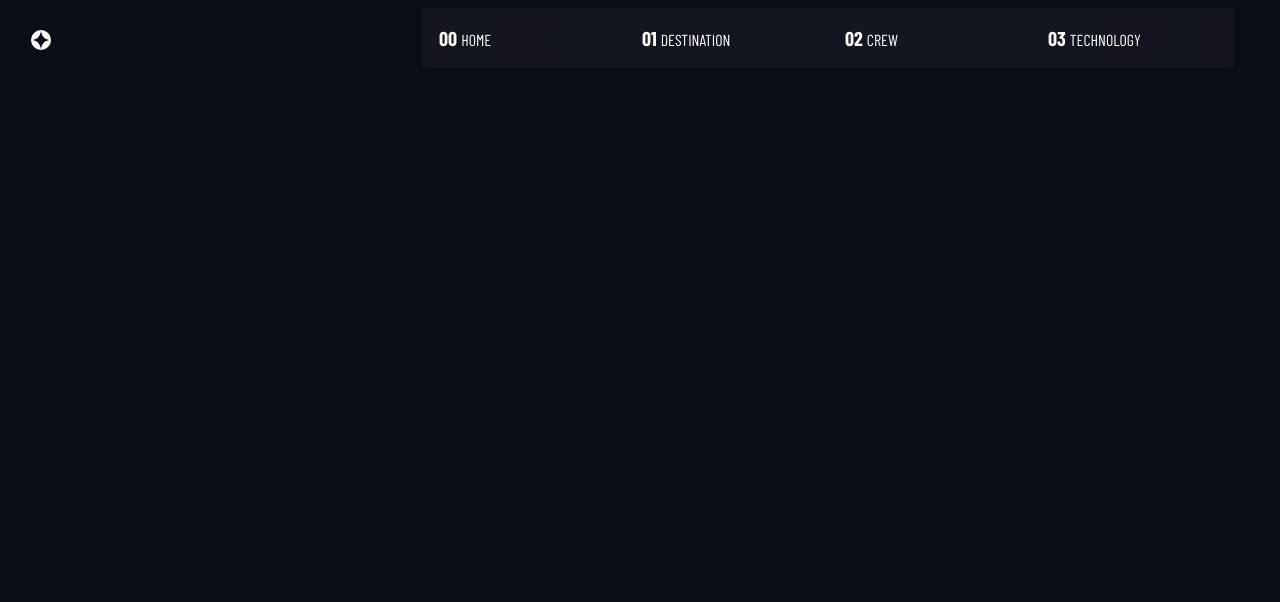
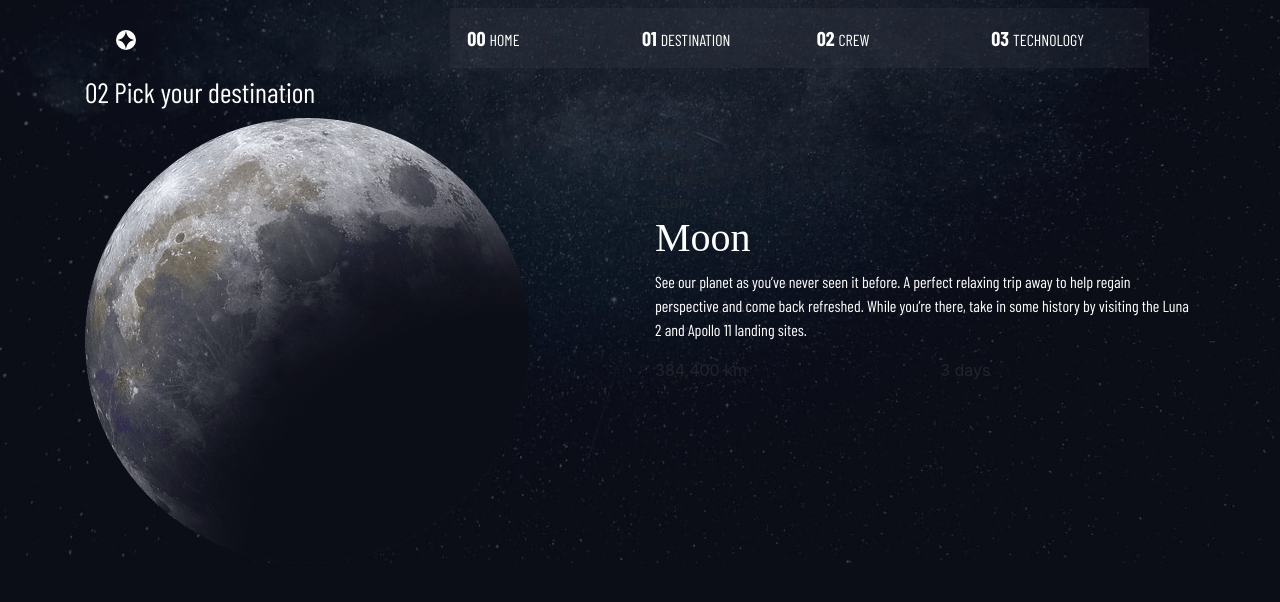
Before and after one commit to DanielOkyere/space-project, an Angular app: page /destination in a window 1280 px wide. Shown: the top 602 px of the page. Built offline with nearby package versions, Linux system fonts and the light colour scheme; a web font is replaced by a local one.

Commit message:
destination page up

```diff
--- a/src/app/app.module.ts
+++ b/src/app/app.module.ts
@@ -7,13 +7,17 @@ import { NgbModule } from '@ng-bootstrap/ng-bootstrap';
 import { NavigationbarComponent } from './components/navigationbar/navigationbar.component';
 import { HomeComponent } from './page/home/home.component';
 import { DestinationComponent } from './page/destination/destination.component';
+import { PageTemplateComponent } from './components/page-template/page-template.component';
+import { MiniNavigatorComponent } from './components/mini-navigator/mini-navigator.component';
 
 @NgModule({
   declarations: [
     AppComponent,
     NavigationbarComponent,
     HomeComponent,
-    DestinationComponent
+    DestinationComponent,
+    PageTemplateComponent,
+    MiniNavigatorComponent
   ],
   imports: [
     BrowserModule,
--- /dev/null
+++ b/src/app/components/mini-navigator/mini-navigator.component.html
@@ -0,0 +1 @@
+<p>mini-navigator works!</p>
--- /dev/null
+++ b/src/app/components/mini-navigator/mini-navigator.component.ts
@@ -0,0 +1,15 @@
+import { Component, OnInit } from '@angular/core';
+
+@Component({
+  selector: 'app-mini-navigator',
+  templateUrl: './mini-navigator.component.html',
+  styleUrls: ['./mini-navigator.component.scss']
+})
+export class MiniNavigatorComponent implements OnInit {
+
+  constructor() { }
+
+  ngOnInit(): void {
+  }
+
+}
--- /dev/null
+++ b/src/app/components/page-template/page-interface.ts
@@ -0,0 +1,7 @@
+export interface PageInterface {
+  imgString: string;
+  title: string;
+  distance: string;
+  time: string;
+  description: string;
+}
--- /dev/null
+++ b/src/app/components/page-template/page-template.component.html
@@ -0,0 +1,24 @@
+<h3>
+  {{ pageTitle }}
+</h3>
+
+<div class="row"*ngFor="let content of pageContent ">
+<div class="col" >
+  <img src="{{content.imgString}}" alt="{{content.title}}">
+</div>
+<div class="col">
+  <div *ngFor="let pageItem of pageItemNavigation">
+    {{ pageItem }}
+  </div>
+  <h1>{{content.title}}</h1>
+  <p>{{content.description}}</p>
+  <div class="row">
+    <div class="col">
+      {{content.distance}}
+    </div>
+    <div class="col">
+      {{content.time}}
+    </div>
+  </div>
+</div>
+</div>
--- /dev/null
+++ b/src/app/components/page-template/page-template.component.ts
@@ -0,0 +1,28 @@
+import { Component, OnInit } from '@angular/core';
+import { PageInterface } from './page-interface';
+
+@Component({
+  selector: 'app-page-template',
+  templateUrl: './page-template.component.html',
+  styleUrls: ['./page-template.component.scss']
+})
+export class PageTemplateComponent implements OnInit {
+  pageTitle: string = '02 Pick your destination';
+  pageItemNavigation: string[] = [
+    'moon',
+    'mars',
+    'europa',
+    'titan'
+  ]
+  pageContent: Array<PageInterface>=[
+    {imgString: './assets/destination/image-moon.png', title: 'Moon', distance: '384,400 km', time: '3 days', description:` See our planet as you’ve never seen it before. A perfect relaxing trip away to help
+    regain perspective and come back refreshed. While you’re there, take in some history
+    by visiting the Luna 2 and Apollo 11 landing sites.`},
+  ]
+
+  constructor() { }
+
+  ngOnInit(): void {
+  }
+
+}
--- a/src/app/page/destination/destination.component.html
+++ b/src/app/page/destination/destination.component.html
@@ -1,4 +1,9 @@
 <div id="destination-content">
-<app-navigationbar> </app-navigationbar>
+  <div class="container">
+    <app-navigationbar> </app-navigationbar>
+    <div>
+      <app-page-template></app-page-template>
+    </div>
+  </div>
 
 </div>
--- a/src/app/page/destination/destination.component.scss
+++ b/src/app/page/destination/destination.component.scss
@@ -0,0 +1,39 @@
+@import "/src/styles.scss";
+
+
+
+@media screen and (min-width: 760px) {
+  #destination-content {
+    overflow-x: hidden;
+    overflow-y: hidden;
+    background-image: url("/assets/destination/background-destination-desktop.jpg");
+    -webkit-background-size: cover;
+    -moz-background-size: cover;
+    -o-background-size: cover;
+    background-size: cover;
+    background-repeat: no-repeat;
+    background-position: center;
+  }
+}
+
+
+//medium screen size (tablet)
+@media screen and (max-width: 760px) {
+  #destination-content {
+    overflow-x: hidden;
+    background-image: url("/assets/destination/background-destination-tablet.jpg");
+    background-repeat: no-repeat;
+    background-size: cover;
+    flex-direction: column;
+  }
+}
+
+//Small screen size (mobile)
+@media screen and (max-width: 480px) {
+  #destination-content {
+    overflow-x: hidden;
+    background-image: url("/assets/destination/background-destination-mobile.jpg");
+    background-repeat: no-repeat;
+    background-size: cover;
+  }
+}
--- a/src/app/page/home/home.component.scss
+++ b/src/app/page/home/home.component.scss
@@ -2,22 +2,6 @@
 #home-container{
   height: 100vh;
   width: 100vw;
-}
-
-p {
-  font-family: $secondary-font, serif;
-  font-weight: 400;
-  color: #ffffff;
-}
-
-h1 {
-  font-family: $primary-font, serif;
-  color: $white-color;
-}
-
-h3 {
-  font-family: $secondary-font;
-  color: $white-color;
 }
 
 
@@ -37,7 +21,7 @@ h3 {
 }
 
 //medium screen size (tablet)
-@media screen and (max-width: 600px) {
+@media screen and (max-width: 760px) {
   #home-container {
     overflow-x: hidden;
     background-image: url("/assets/home/background-home-tablet.jpg");
--- a/src/styles.scss
+++ b/src/styles.scss
@@ -15,6 +15,23 @@ body{
   background-color: #0B0D17 !important;
 }
 
+p {
+  font-family: $secondary-font, serif;
+  font-weight: 400;
+  color: #ffffff;
+}
+
+h1 {
+  font-family: $primary-font, serif;
+  color: $white-color;
+}
+
+h3 {
+  font-family: $secondary-font;
+  color: $white-color;
+}
+
+
 
 /* Importing Bootstrap SCSS file. */
 @import '~bootstrap/scss/bootstrap';
```
Also changed, not shown: src/app/components/mini-navigator/mini-navigator.component.scss (added), src/app/components/page-template/page-template.component.scss (added), 2 other files (tests, documents, lock files or other folders).
